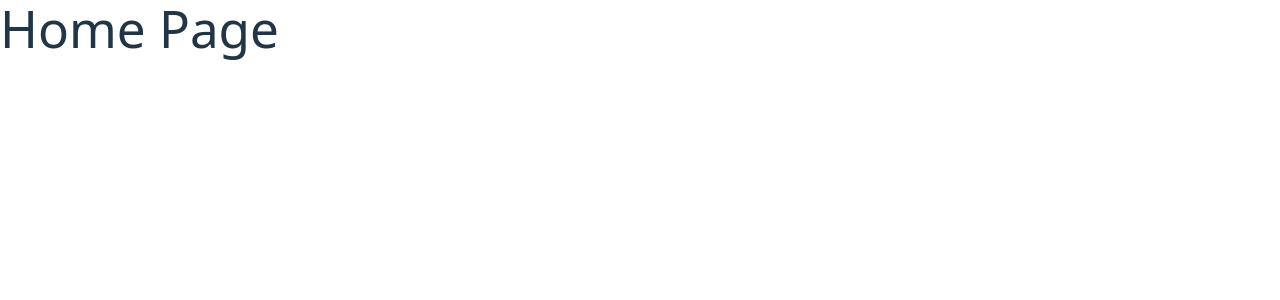
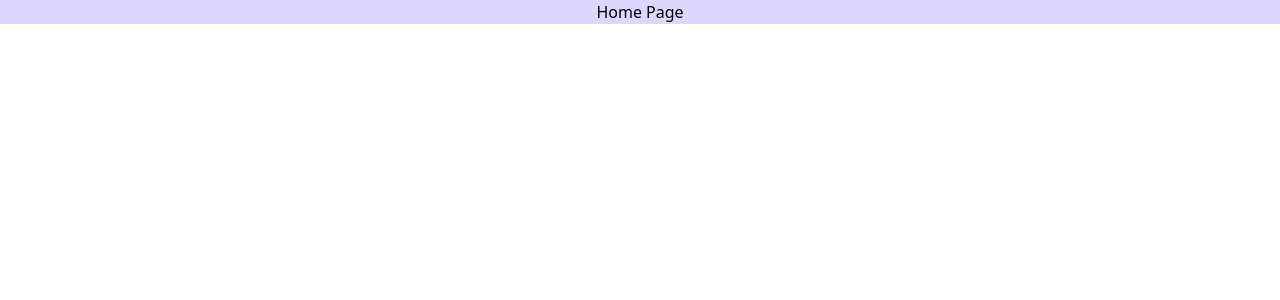
Before and after one commit to Eaglesword07/Personal_Portfolio, a React (Vite) app: page / in a window 1280 px wide. Shown: the top 300 px of the page. Built offline with nearby package versions, Linux system fonts and the light colour scheme.

Commit message:
set vite alias

```diff
--- a/src/App.jsx
+++ b/src/App.jsx
@@ -1,4 +1,4 @@
-import AppRouter from './routers/index.jsx';
+import AppRouter from '@routers';
 
 const App = () => {
 
--- a/src/index.css
+++ b/src/index.css
@@ -1,6 +1,6 @@
 @import 'tailwindcss';
 
-:root {
+/* :root {
   font-family: system-ui, Avenir, Helvetica, Arial, sans-serif;
   line-height: 1.5;
   font-weight: 400;
@@ -30,9 +30,9 @@ body {
   place-items: center;
   min-width: 320px;
   min-height: 100vh;
-}
+} */
 
-h1 {
+/* h1 {
   font-size: 3.2em;
   line-height: 1.1;
 }
@@ -67,4 +67,4 @@ button:focus-visible {
   button {
     background-color: #f9f9f9;
   }
-}
+} */
--- a/src/pages/Home/index.jsx
+++ b/src/pages/Home/index.jsx
@@ -2,11 +2,11 @@
 
 const Home = () => {
     return (
-        <div className="min-h-screen bg-background text-foreground">
+        <div class="bg-violet-200" >
             {/* Theme toggle button */}
 
             {/* Backgroung */}
-            <h1>Home Page</h1>
+            <h1 class="text-center" >Home Page</h1>
             {/* Navbar */}
 
             {/* Hero section */}
--- a/src/routers/routes.jsx
+++ b/src/routers/routes.jsx
@@ -1,5 +1,5 @@
-import { AppRoutes } from '../utils/appRoutes';
-import { HomePage } from '../pages';
+import { AppRoutes } from '@utils/appRoutes';
+import { HomePage } from '@pages';
 
 export const routes = [
     { path : AppRoutes.HOME, component : <HomePage /> },
--- a/vite.config.js
+++ b/vite.config.js
@@ -1,5 +1,6 @@
 import { defineConfig } from 'vite'
 import react from '@vitejs/plugin-react'
+import path from 'path'
 import tailwindcss from '@tailwindcss/vite'
 
 // https://vite.dev/config/
@@ -7,9 +8,11 @@ export default defineConfig({
   plugins: [react(), tailwindcss()],
   resolve: {
     alias: {
-      '@': '/src',
-      components: '/src/components',
-      pages: '/src/pages',
+      '@': path.resolve(__dirname, 'src'),
+      '@components': path.resolve(__dirname, '/src/components'),
+      '@pages': path.resolve(__dirname, '/src/pages'),
+      '@utils': path.resolve(__dirname, '/src/utils'),
+      '@routers': path.resolve(__dirname, '/src/routers'),
     }
   },
 })
```
